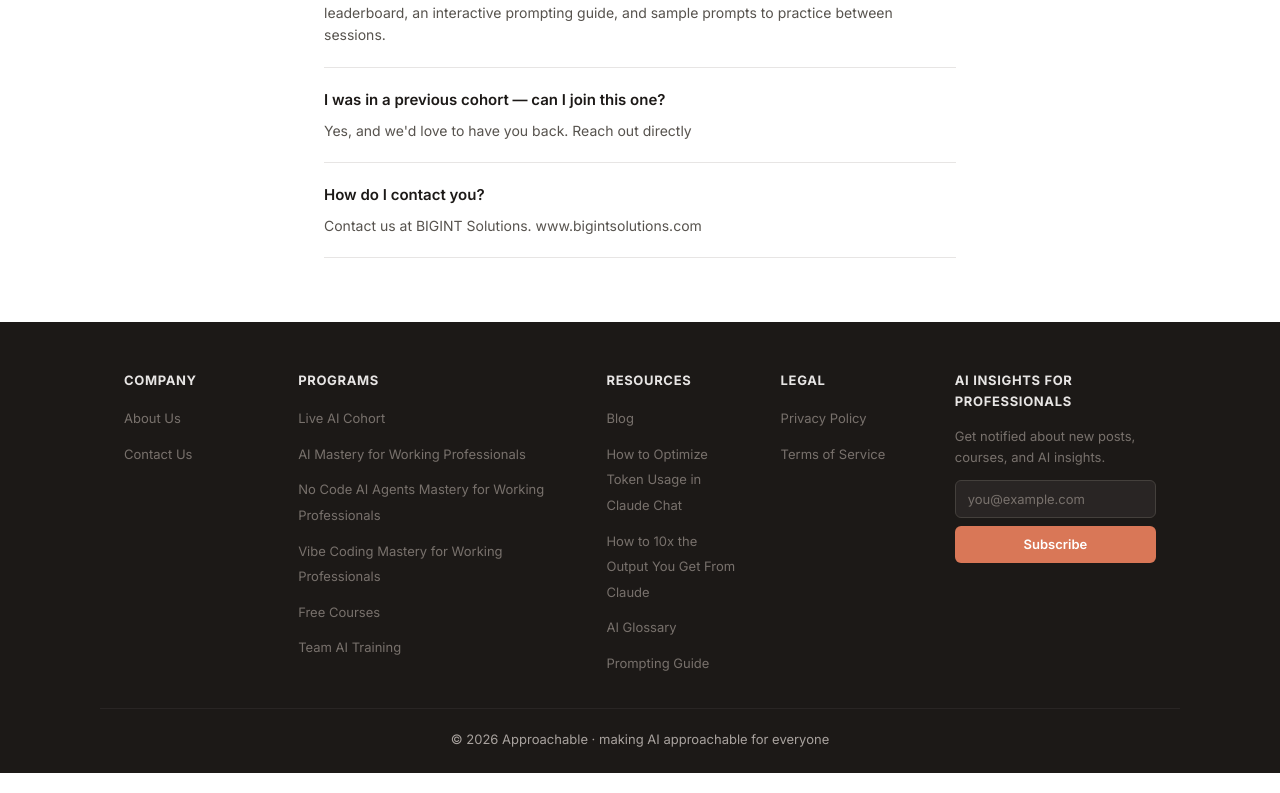
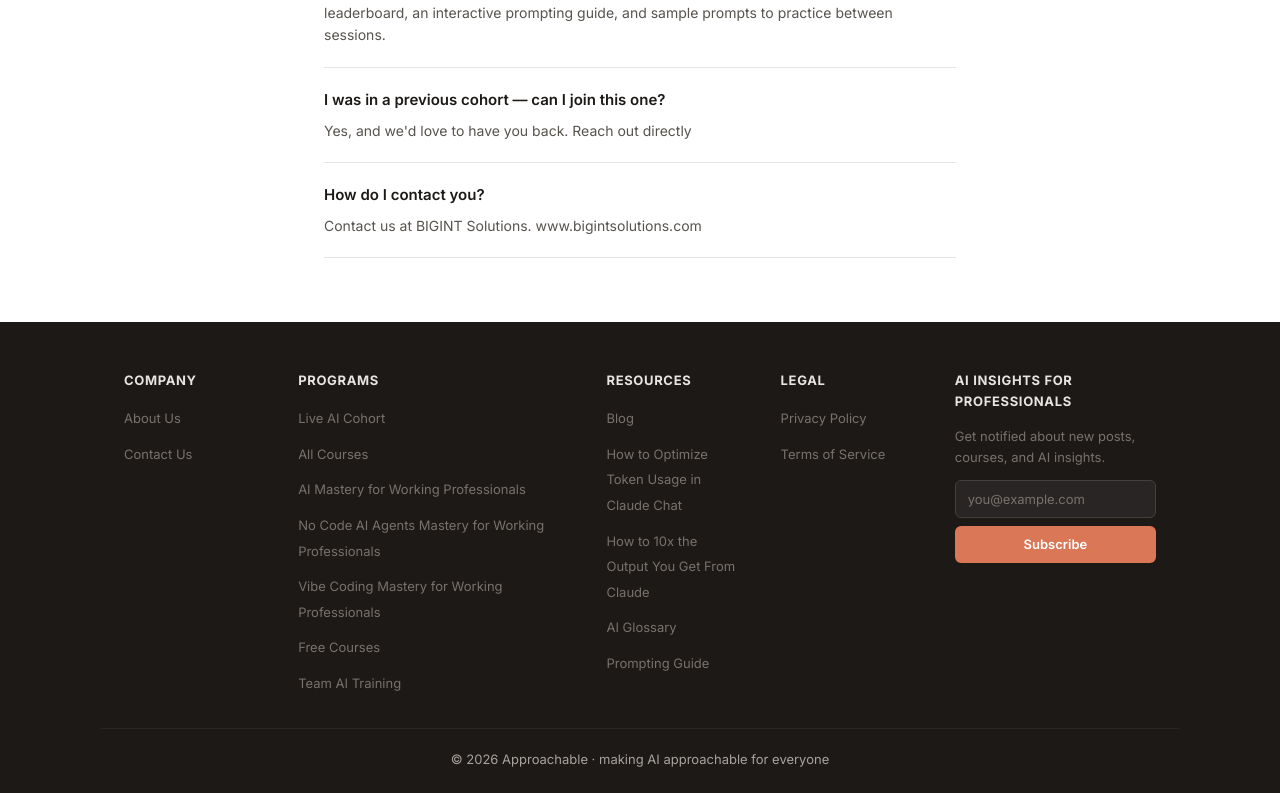
Before and after one commit to Nitish-kumar30/sample-approchable, a Next.js app: page / in a window 1280 px wide. Shown: the part 8838-9631 px from the top of the page. Built offline with nearby package versions, Linux system fonts and the light colour scheme.

Commit message:
Add 'All Courses' link to footer Programs section

```diff
--- a/src/components/Footer.tsx
+++ b/src/components/Footer.tsx
@@ -40,6 +40,7 @@ export default function Footer() {
       heading: 'Programs',
       links: [
         { label: 'Live AI Cohort', href: '/' },
+        { label: 'All Courses', href: '/courses' },
         { label: 'AI Mastery for Working Professionals', href: '/courses/ai-mastery-for-working-professionals' },
         {
           label: 'No Code AI Agents Mastery for Working Professionals',
```
